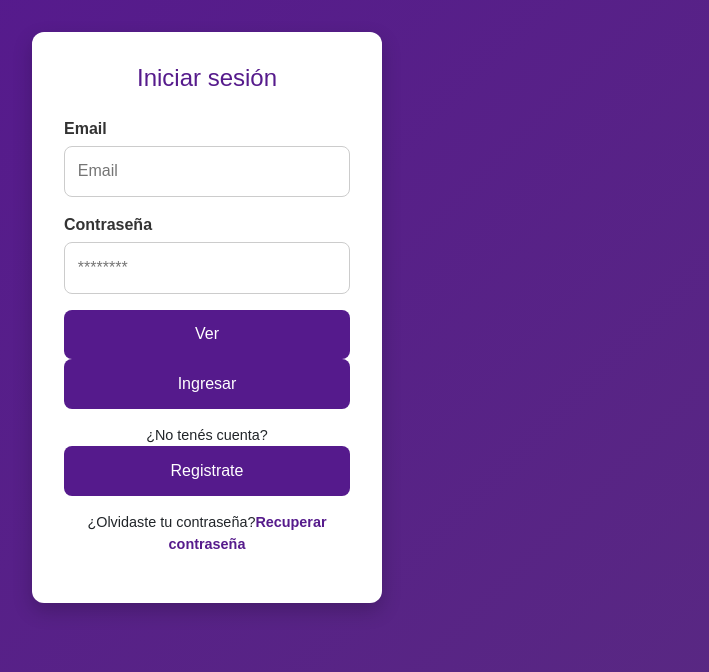
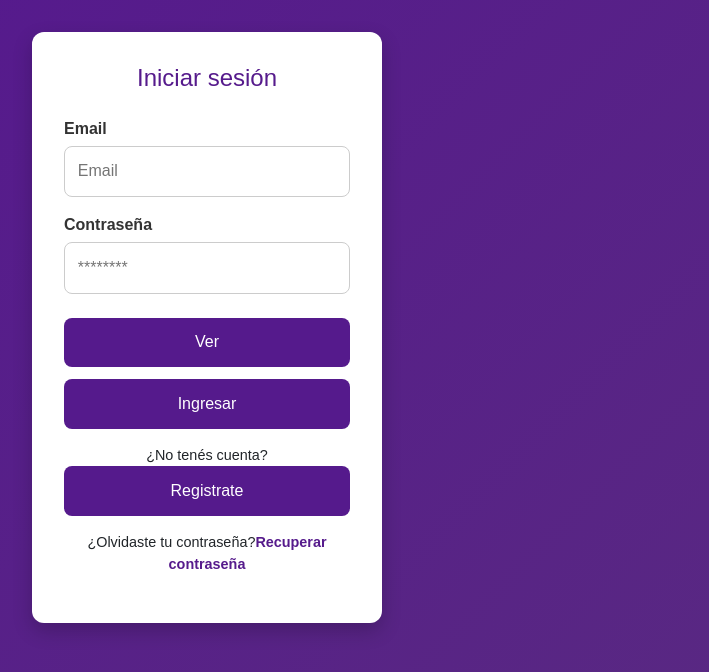
Before and after one commit to CompartoDeptoAR/CompartoDeptoAR-Frontend, a React (Vite) app: page /auth in a window 1280 px wide. Shown: the top 672 px of the page, without its empty margins (0-709 px from the left). Built offline with nearby package versions, Linux system fonts and the light colour scheme; no server answers.

Commit message:
Solo separe los botones

```diff
--- a/src/paginas/Auth/Login/LoginPage.tsx
+++ b/src/paginas/Auth/Login/LoginPage.tsx
@@ -1,6 +1,5 @@
 import { useState } from "react";
 import { useNavigate } from "react-router-dom";
-
 import apiAuth from "../../../api/endpoints/auth";
 import type { LoginRequest } from "../../../api/types/auth.types";
 import { TokenService } from "../../../services/auth/tokenService";
@@ -28,24 +27,23 @@ const LoginPage = ({ onSwitch }: { onSwitch: () => void }) => {
 
       showSuccess("¡Inicio de sesión exitoso!");
 
-
       setTimeout(() => {
         navigate("/", { replace: true });
       }, 1000);
     } catch (err: any) {
       console.error(err);
 
-
       let errorMessage = "Error al iniciar sesión";
 
       if (err.response) {
-
-        const backendError = err.response.data?.error || err.response.data?.message;
+        const backendError =
+          err.response.data?.error || err.response.data?.message;
         const statusCode = err.response.status;
 
-        errorMessage = `Error ${statusCode}: ${backendError || "No se pudo iniciar sesión"}`;
+        errorMessage = `Error ${statusCode}: ${
+          backendError || "No se pudo iniciar sesión"
+        }`;
       } else if (err.message) {
-
         errorMessage = err.message;
       }
 
@@ -74,6 +72,7 @@ const LoginPage = ({ onSwitch }: { onSwitch: () => void }) => {
 
         <div>
           <label>Contraseña</label>
+
           <div>
             <input
               type={mostrarPassword ? "text" : "password"}
@@ -82,21 +81,27 @@ const LoginPage = ({ onSwitch }: { onSwitch: () => void }) => {
               placeholder="********"
               required
               minLength={8}
-              pattern="^(?=.*[a-z])(?=.*[A-Z])(?=.*\d).{8,}$"
+              pattern="^(?=.*[a-z])(?=.*[A-Z])(?=.*\\d).{8,}$"
               title="La contraseña debe tener al menos 8 caracteres, incluyendo mayúsculas, minúsculas y un número"
               disabled={loading}
             />
+
             <button
               type="button"
               onClick={() => setMostrarPassword(!mostrarPassword)}
               disabled={loading}
+              style={{ marginTop: "8px" }} // separación del botón Ver
             >
               {mostrarPassword ? "Ocultar" : "Ver"}
             </button>
           </div>
         </div>
 
-        <button type="submit" disabled={loading}>
+        <button
+          type="submit"
+          disabled={loading}
+          style={{ marginTop: "12px" }}
+        >
           {loading ? "Ingresando..." : "Ingresar"}
         </button>
 
@@ -106,7 +111,6 @@ const LoginPage = ({ onSwitch }: { onSwitch: () => void }) => {
             Registrate
           </button>
         </p>
-
 
         <p>
           ¿Olvidaste tu contraseña?
```
